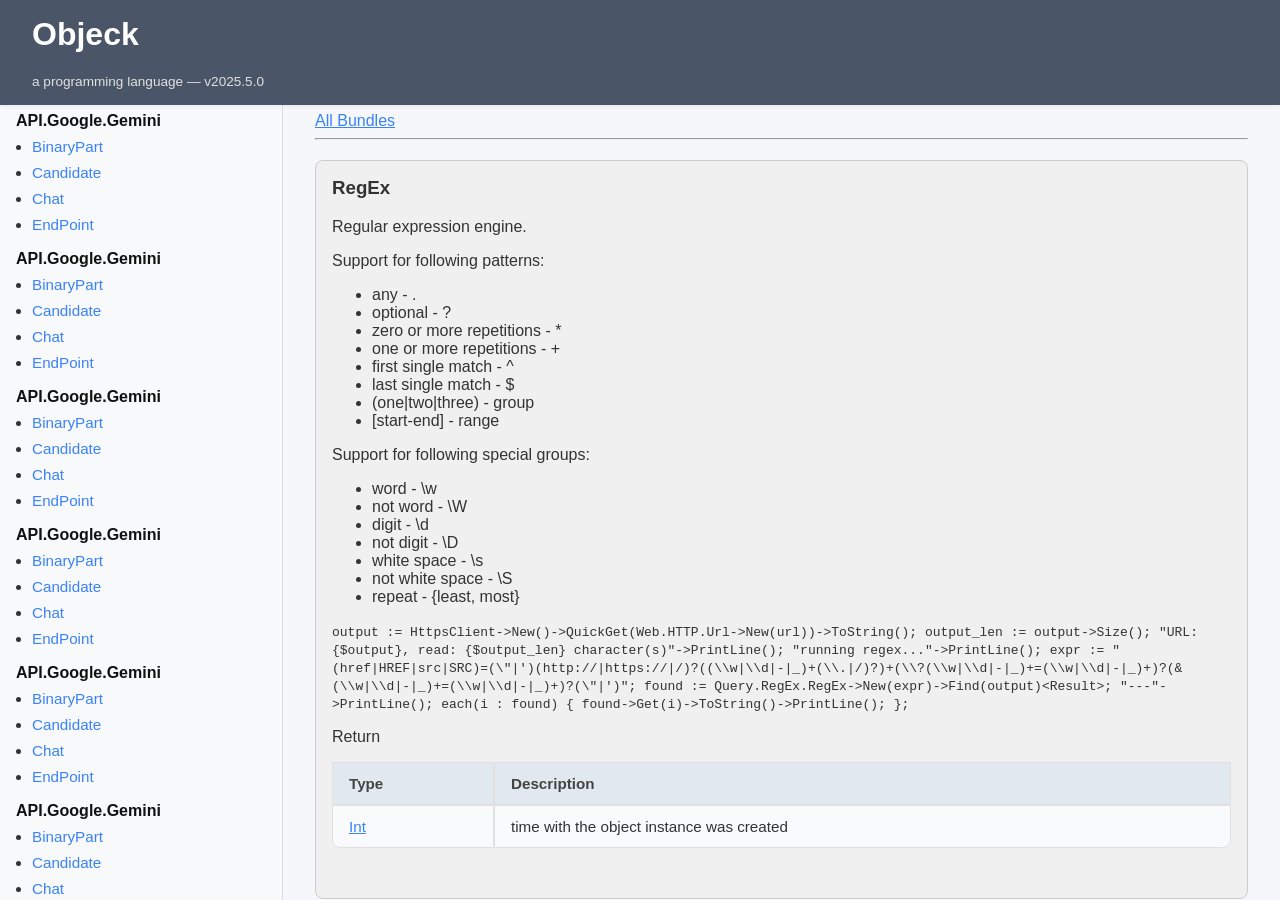
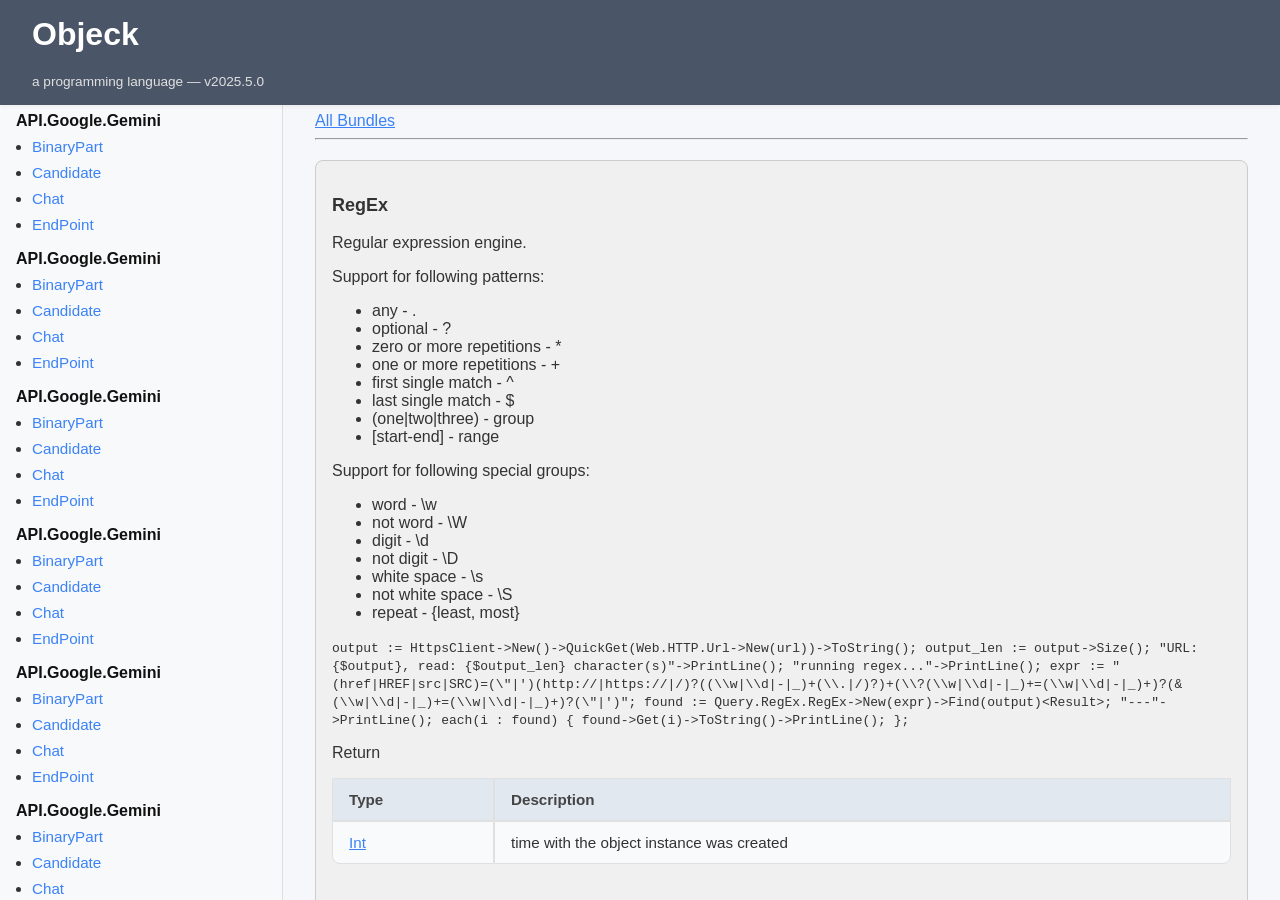

code doc update

--- a/core/lib/code_doc/mockups/style.css
+++ b/core/lib/code_doc/mockups/style.css
@@ -91,8 +91,20 @@ main {
   margin-bottom: 2rem;
 }
 
-h1, h2, h3, h4 {
+h1 {
   margin-top: 0;
+}
+
+h2 {
+  font-size: 28px;
+}
+
+h3 {
+  font-size: 18px;
+}
+
+h4 {
+  font-size:8px;
 }
 
 .subtitle {
